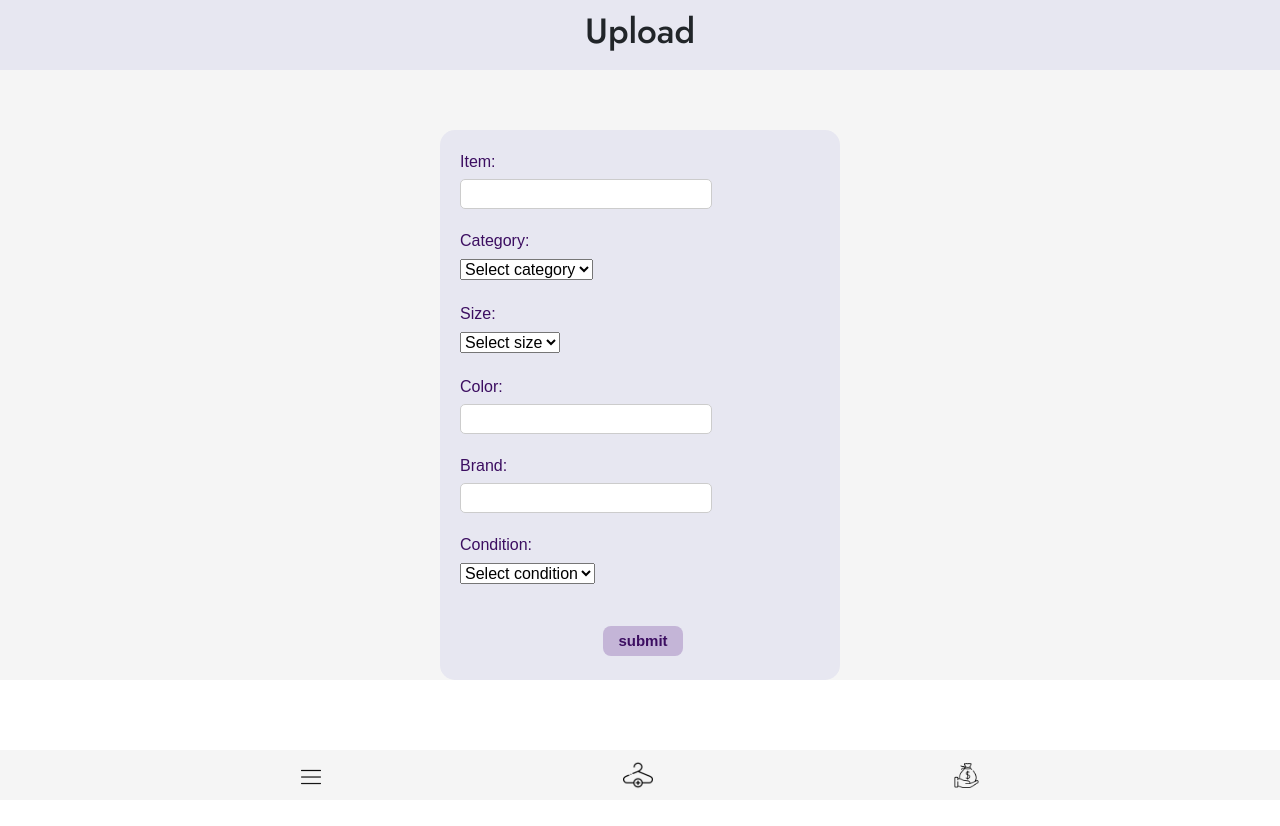
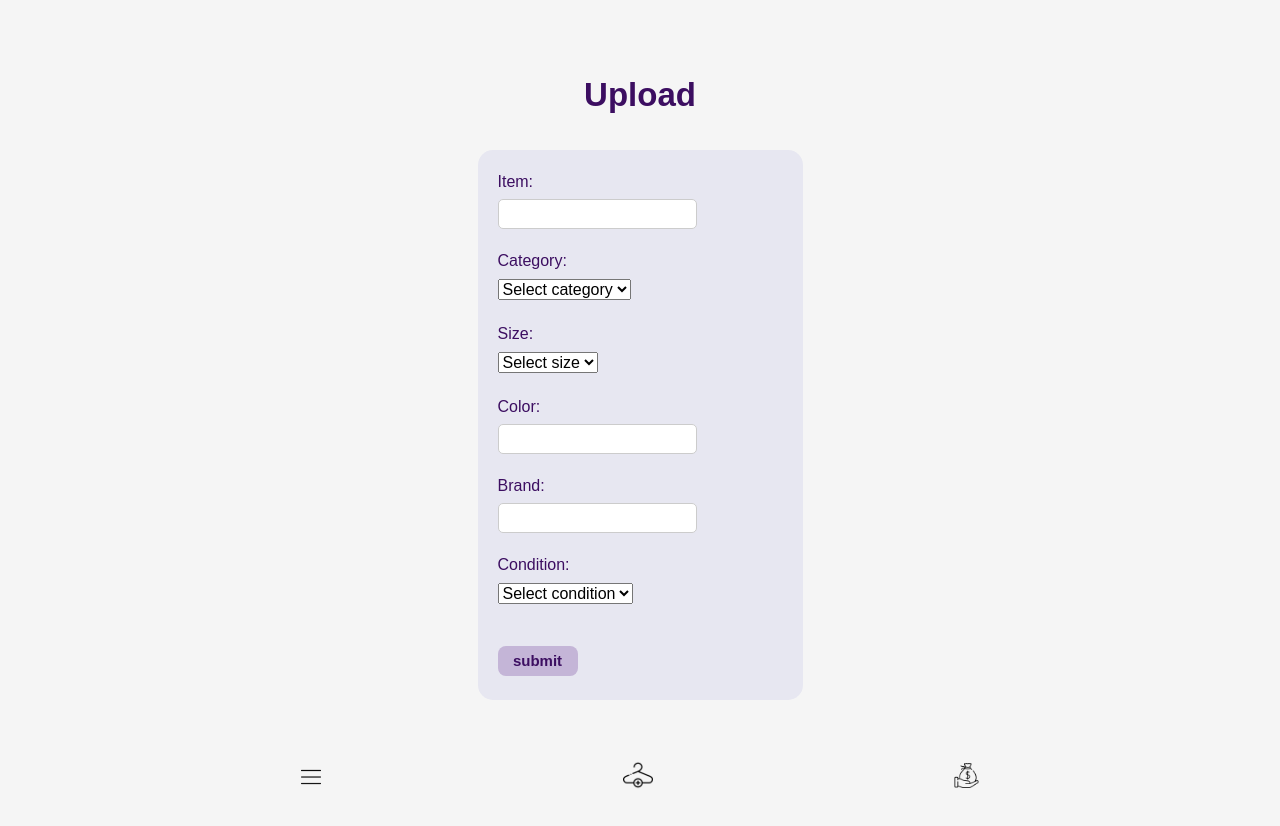
Before and after one commit to loogeyy/thriftify, a React (Create React App) app in the folder thriftify/: page /uploadPage in a window 1280 px wide. Shown: the top 826 px of the page. Before the commit the page ends 800 px from the top, so only its background shows below. Built offline with nearby package versions, Linux system fonts and the light colour scheme.

Commit message:
upload css and some offers css

```diff
--- a/thriftify/src/pages/Offers.css
+++ b/thriftify/src/pages/Offers.css
@@ -1,14 +1,13 @@
 .title-container {
   width: 100%;
   height: 70px;
-  font-family: "Jost";
+  font-family: Arial, Helvetica, sans-serif;
   text-align: center;
-  padding-top: 10px;
   background-color:  rgb(231, 231, 241);
 }
 
 .offers-container {
-  font-family: "Jost";
+  font-family: Arial, Helvetica, sans-serif;
   background-color: #f5f5f5;
   color: #3C0E61;
   display: flex;
@@ -17,40 +16,47 @@
   justify-content: flex-start;
   height: 100vh;
   width: 100%;
-  padding-top: 20px;
-  padding-bottom: 20px;
+  padding-top: 50px;
+  padding-bottom: 50px;
 }
 
 .offers-title {
   font-size: 35px;
+  margin-top: 5px;
+  color: #3C0E61;
+  font-weight: bold;
 }
 
 .centered-box {
   display: flex;
   align-items: center;
   margin-bottom: 20px;
+  /* margin-top: 50px; */
 }
 
 .blank-card {
   background-color: rgb(231, 231, 241);
-  border: 1px solid #ccc;
+  /* border: 1px solid #ccc; */
   padding: 20px;
   margin: 10px;
   border-radius: 8px;
   color: #3C0E61;
   height: 300px;
-  width: 300px;
+  width: 250px;
 }
 
 .card {
   background-color: rgb(231, 231, 241);
-  border: 1px solid #ccc;
   padding-left: 20px;
   padding-right: 20px;
-  /* padding: 20px;
-  height: 300px;
-  width: 300px; */
+  display: flex;
+  min-width: 250px;
   color: #3C0E61;
+}
+
+.item {
+  text-align: center;
+  font-size: 30px;
 }
 
 .button:focus,
@@ -76,11 +82,17 @@
 }
 
 .prev {
+  margin-top: 10px;
   margin-left: 10px;
 }
 
 .next {
+  margin-top: 10px;
   margin-right: 10px;
+}
+
+.matches-header {
+  margin-top: 50px;
 }
 
 .store-list-container {
@@ -99,14 +111,16 @@
 }
 
 .matches-header {
+  display: flex;
   margin-bottom: 10px;
   margin-left: 10px;
+  /* font-size: 10px; */
 }
 
 .store-item {
   background-color: rgb(231, 231, 241);
-  margin-bottom: 15px;
-  border: 1px solid #ccc;
+  margin-bottom: 20px;
+  /* border: 1px solid #ccc; */
   border-radius: 8px;
   width: 100%;
   padding-left: 10px;
@@ -147,6 +161,8 @@
 }
 
 .dropdown .dropdown-toggle {
+  margin-top: 50px;
+  margin-left: 18px;
   background-color: #3C0E61;
   border: none;
 }
--- a/thriftify/src/pages/Offers.js
+++ b/thriftify/src/pages/Offers.js
@@ -71,7 +71,9 @@ const Offers = ({ clothesList }) => {
             <div className='col'>
               <div className="card">
                 <p>{clothesList[currentCardIndex].description}</p>
-                <p><strong> {clothesList[currentCardIndex].item} </strong></p>
+                <div className="item">
+                  <p><strong> {clothesList[currentCardIndex].item} </strong></p>
+                </div>
                 <p><strong>Category:</strong> {clothesList[currentCardIndex].category}</p>
                 <p><strong>Color:</strong> {clothesList[currentCardIndex].color}</p>
                 <p><strong>Size:</strong> {clothesList[currentCardIndex].size}</p>
--- a/thriftify/src/pages/UploadPage.css
+++ b/thriftify/src/pages/UploadPage.css
@@ -1,14 +1,18 @@
 .title-container {
   width: 100%;
   height: 70px;
-  font-family: "Jost";
+  font-family: Arial, Helvetica, sans-serif;
   text-align: center;
   padding-top: 10px;
-  background-color:  rgb(231, 231, 241);
+  background-color:  #f5f5f5;
 }
 
 .list-title {
-  font-size: 35px;
+  margin-top: 65px;
+  font-size: 33px;
+  font-weight: bold;
+  color: #3C0E61;
+  background-color: #f5f5f5;
 }
 
 input {
@@ -18,7 +22,7 @@ input {
 
 .upload-container {
   font-family: Arial, Helvetica, sans-serif;
-  max-width: 400px;
+  max-width: 325px;
   padding: 20px;
   border: 1px;
   border-radius: 15px;
@@ -27,15 +31,16 @@ input {
   margin-right: 40px;
   /* end here */
   margin-left: 450px;
-  /* margin-top: 60px; */
   margin: auto;
-  margin-top: 60px;
+  margin-top: 80px;
   height: 550px;
+  padding-bottom: 20px;
 }
+
 
 .bg {
   background-color: #f5f5f5;
-  height: 100%;
+  height: 800px;
 }
 
 .form-group {
@@ -58,8 +63,8 @@ input[type="text"] {
 }
 
 .upload-button {
+  align-items: right;
   margin-top: 20px;
-  margin-left: 143px;
   margin-right: 40px;
   padding: 3px 8px;
   font-size: 15px;
--- a/thriftify/src/pages/UploadPage.js
+++ b/thriftify/src/pages/UploadPage.js
@@ -55,7 +55,7 @@ function UploadPage({ addClothes }) {
       <div className='title-container'>
         <h2 className="list-title">Upload</h2>
       </div>
-      <div className="general-container">
+      <div className="bg">
         <div className="upload-container">
           <form onSubmit={handleSubmit}>
             <div className="form-group">
```
